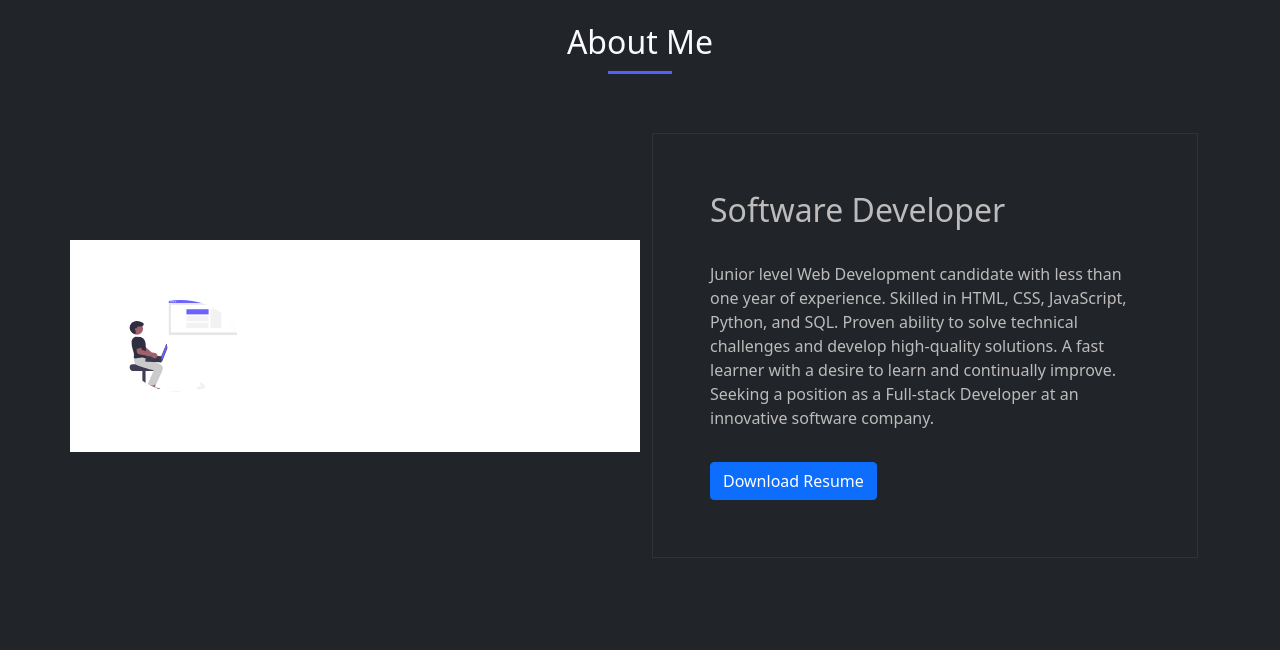
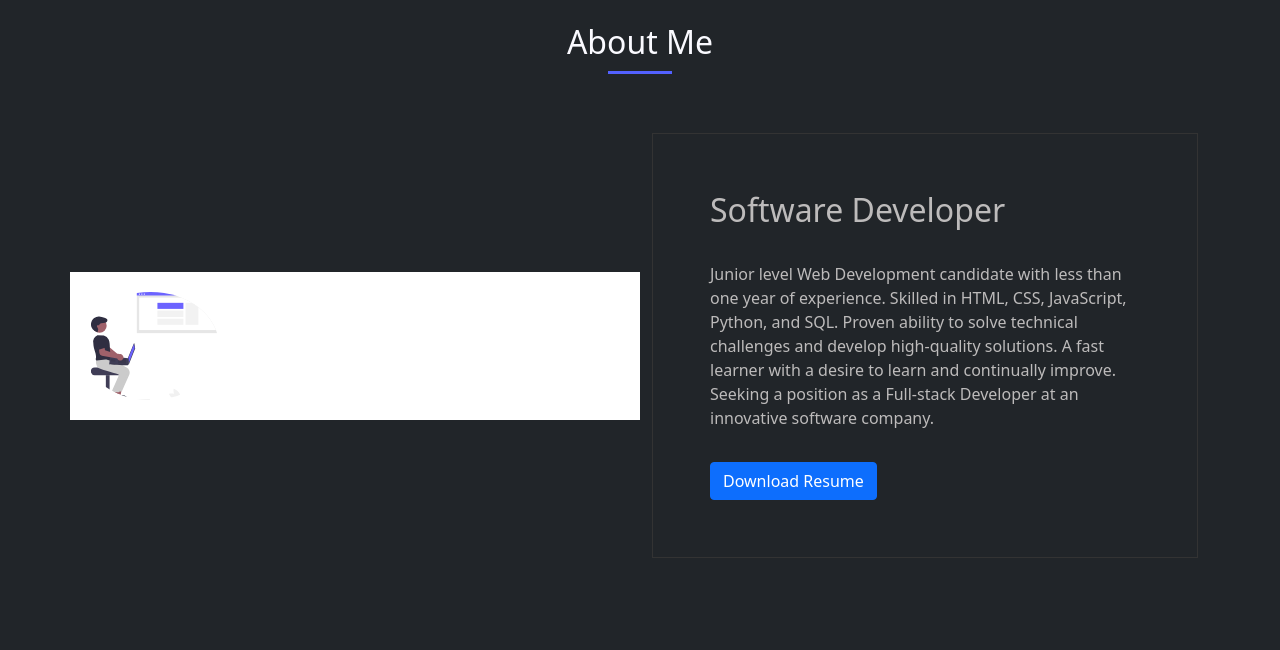
Before and after one commit to Kipkorir-Gideon/Portfolio, a Django app: page / in a window 1280 px wide. Shown: the part 630-1280 px from the top of the page. Run offline with Django 3.2, Linux system fonts and the light colour scheme; data that the repository does not hold is empty; some libraries are stand-ins or nearby versions.

```diff
--- a/my_portfolio/static/css/styles.css
+++ b/my_portfolio/static/css/styles.css
@@ -184,12 +184,12 @@ img{
     row-gap: 1rem;
     text-align: center;
 }
-.about_img{
+/* .about_img{
     width: 100%;
     height: 100%;
     overflow: hidden;
     padding: 40px;
-}
+} */
 
 .undraw {
     width: 25%;
```
